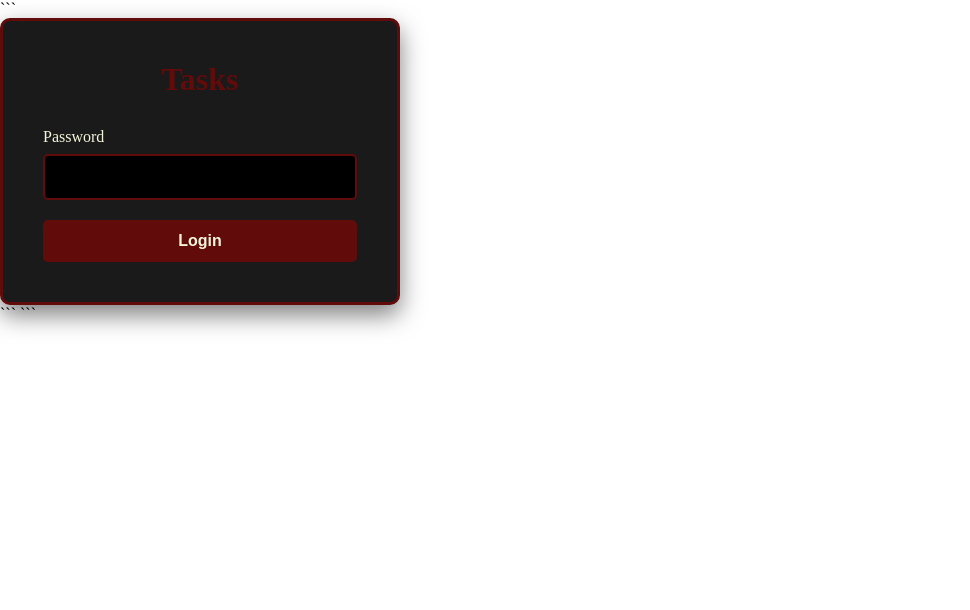
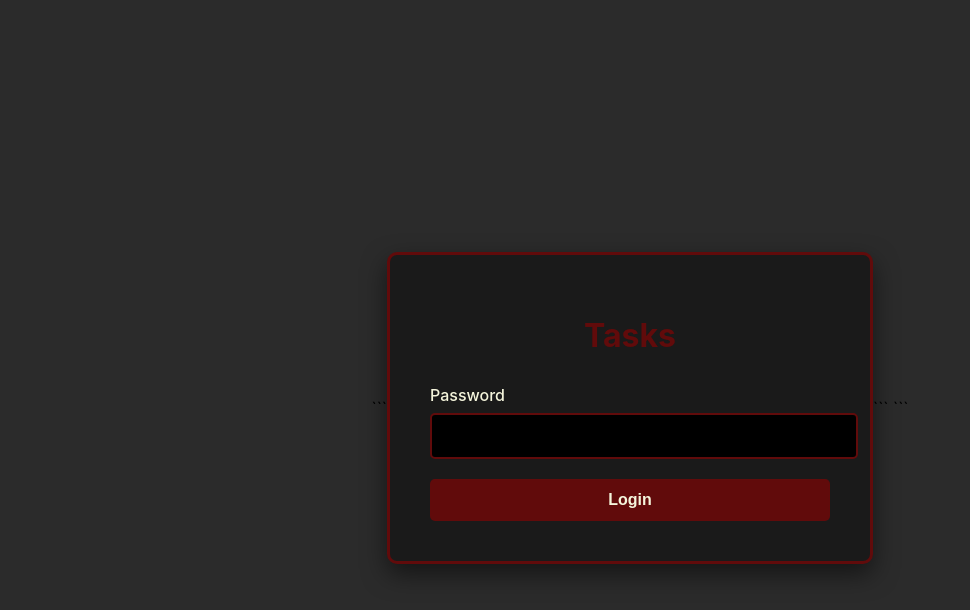
Before and after one commit to jcsbcs/jtasks, a plain HTML site: page index.html in a window 1280 px wide. Shown: the whole page, without its empty margins (0-970 px from the left). Drawn offline with Linux system fonts and the light colour scheme.

Commit message:
Update index.html

````diff
--- a/index.html
+++ b/index.html
@@ -6,13 +6,17 @@
     <meta name="viewport" content="width=device-width, initial-scale=1.0">
     <title>Tasks - Login</title>
     <style>
-        * {
-            margin: 0;
-            padding: 0;
-            box-sizing: border-box;
+        html {
+            background: #2b2b2b;
         }
 
 ```
+    * {
+        margin: 0;
+        padding: 0;
+        box-sizing: border-box;
+    }
+
     body {
         font-family: -apple-system, BlinkMacSystemFont, Segoe UI, Roboto, Oxygen, Ubuntu, Cantarell, sans-serif;
         background: #2b2b2b;
````
